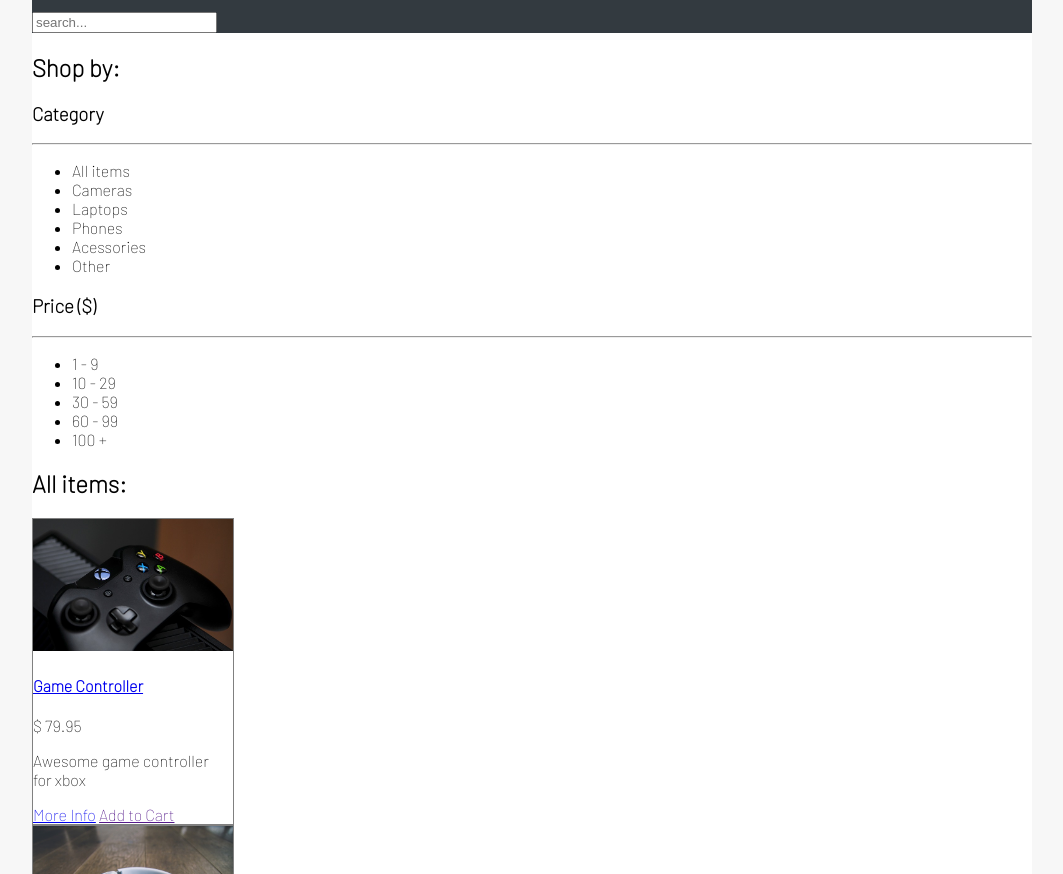
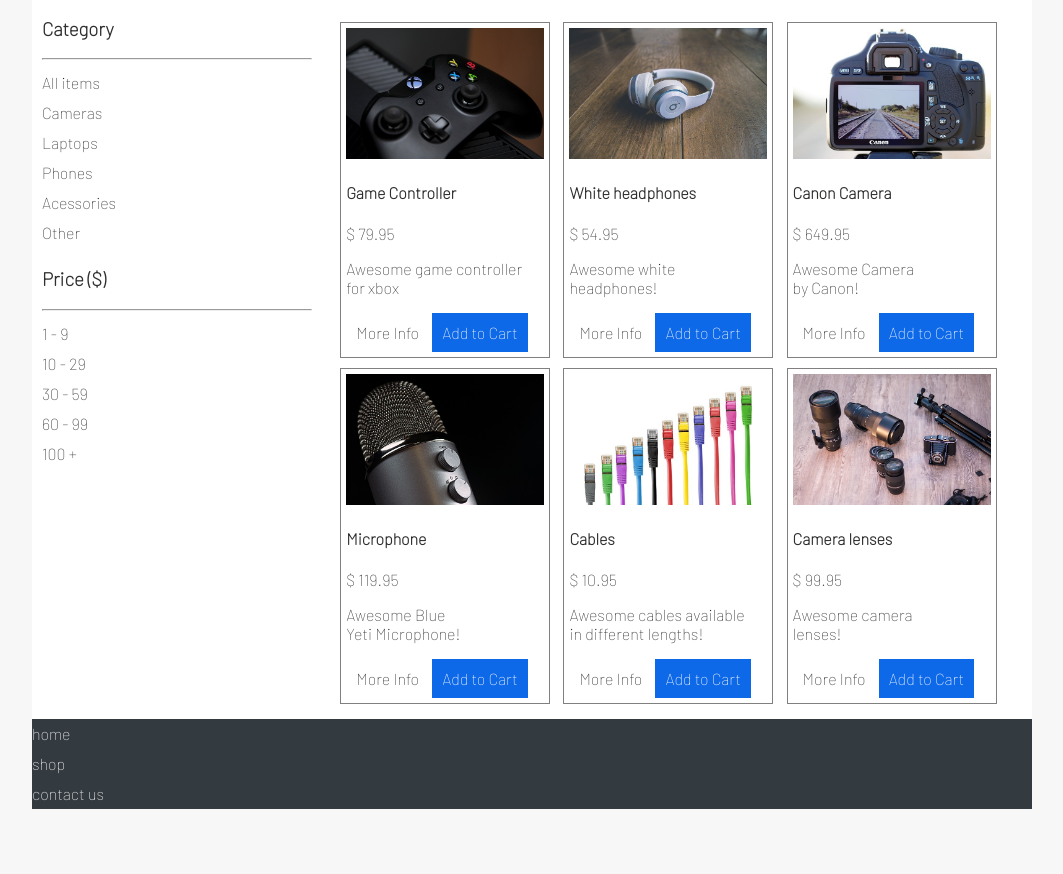
Before and after one commit to Elk-dev/tech-store, a plain HTML site: page index.html in a window 1280 px wide. Shown: the part 143-1017 px from the top of the page, without its empty margins (108-1171 px from the left). After the commit the page ends 952 px from the top, so only its background shows below. Drawn offline with Linux system fonts and the light colour scheme.

Commit message:
styles added to ul and button

```diff
--- a/index.html
+++ b/index.html
@@ -60,8 +60,8 @@
             <h4><a href="product-detail.html">Game Controller </a></h4>
               <p>$ 79.95</p>
               <p>Awesome game controller<br> for xbox</p>
-            <a href="product-detail.html">More Info</a>
-            <a href="">Add to Cart</a>
+            <a href="product-detail.html" class="button">More Info</a>
+            <a href="" class="button">Add to Cart</a>
           </div>
 
           <div class="product">
@@ -71,8 +71,8 @@
             <h4><a href="product-detail.html">White headphones</a></h4>
               <p>$ 54.95</p>
               <p>Awesome white<br> headphones!</p>
-            <a href="product-detail.html">More Info</a>
-            <a href="">Add to Cart</a>
+            <a href="product-detail.html" class="button">More Info</a>
+            <a href="" class="button">Add to Cart</a>
           </div>
 
           <div class="product">
@@ -82,8 +82,8 @@
             <h4><a href="product-detail.html">Canon Camera</a></h4>
               <p>$ 649.95</p>
               <p>Awesome Camera<br>by Canon!</p>
-            <a href="product-detail.html">More Info</a>
-            <a href="">Add to Cart</a>
+            <a href="product-detail.html" class="button">More Info</a>
+            <a href="" class="button">Add to Cart</a>
           </div>
 
           <div class="product">
@@ -93,8 +93,8 @@
             <h4><a href="product-detail.html">Microphone</a></h4>
               <p>$ 119.95</p>
               <p>Awesome Blue<br>Yeti Microphone!</p>
-            <a href="product-detail.html">More Info</a>
-            <a href="">Add to Cart</a>
+            <a href="product-detail.html" class="button">More Info</a>
+            <a href="" class="button">Add to Cart</a>
           </div>
 
           <div class="product">
@@ -104,8 +104,8 @@
             <h4><a href="product-detail.html">Cables</a></h4>
               <p>$ 10.95</p>
               <p>Awesome cables available<br>in different lengths!</p>
-            <a href="product-detail.html">More Info</a>
-            <a href="">Add to Cart</a>
+            <a href="product-detail.html" class="button">More Info</a>
+            <a href="" class="button">Add to Cart</a>
           </div>
 
           <div class="product">
@@ -115,8 +115,8 @@
             <h4><a href="product-detail.html">Camera lenses</a></h4>
               <p>$ 99.95</p>
               <p>Awesome camera<br>lenses!</p>
-            <a href="product-detail.html">More Info</a>
-            <a href="">Add to Cart</a>
+            <a href="product-detail.html" class="button">More Info</a>
+            <a href="" class="button">Add to Cart</a>
           </div>
 
       </main>
--- a/styles/styles.css
+++ b/styles/styles.css
@@ -7,18 +7,74 @@ body {
         background: white;
         max-width: 1000px;
         margin: 0 auto;
+        color: rgb(49, 46,46);
       }
+
+ul{
+    margin: 0px;
+    padding: 0px;
+}
+
+li {
+    list-style: none;
+    line-height: 30px;
+}
+
+a{
+    text-decoration: none;
+    color: inherit;
+}
+
+a:hover{
+    color: #0e69e9;
+}
+
+header li {
+    display: inline;
+}
+
+header h1, nav{
+    display: inline-block;
+}
 
  header, footer {
         background: #333a40;
         color: white;
       }
 
+main {
+    width: 680px;
+    display: inline-block;
+    vertical-align: top;
+    padding: 10px;
+}
+
+aside {
+    width: 270px;
+    display: inline-block;
+    padding: 10px;
+}
+
 .product {
+    box-sizing: border-box;
     border: 1px solid grey;
-    width: 200px;
+    width: 210px;
+    margin: 5px;
+    padding: 5px;
+    display: inline-block;
 }
 
 img {
     max-width: 100%;
 }
+
+.button {
+    padding: 10px;
+    display: inline-block;
+}
+
+
+.button:last-child{
+    background-color: #0e69e9;
+    color: white;
+}
```
